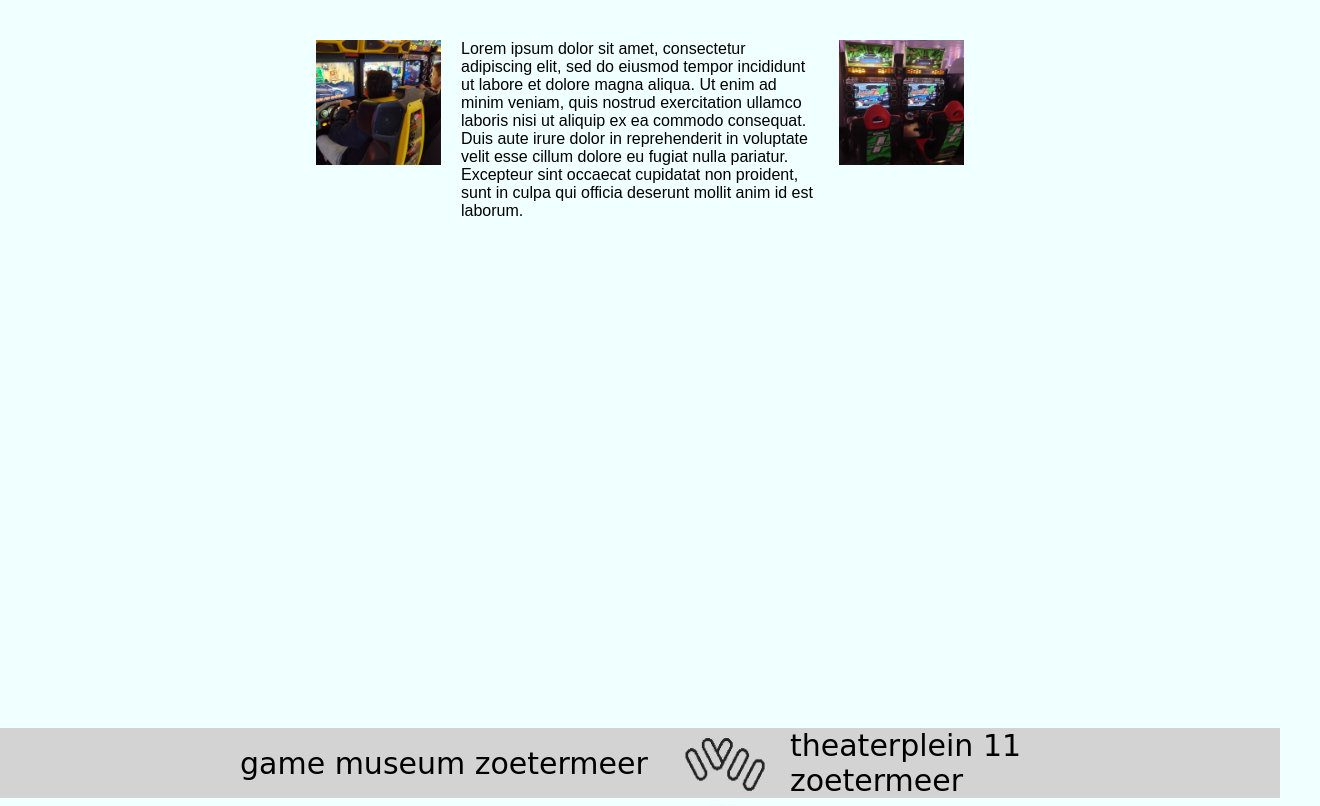
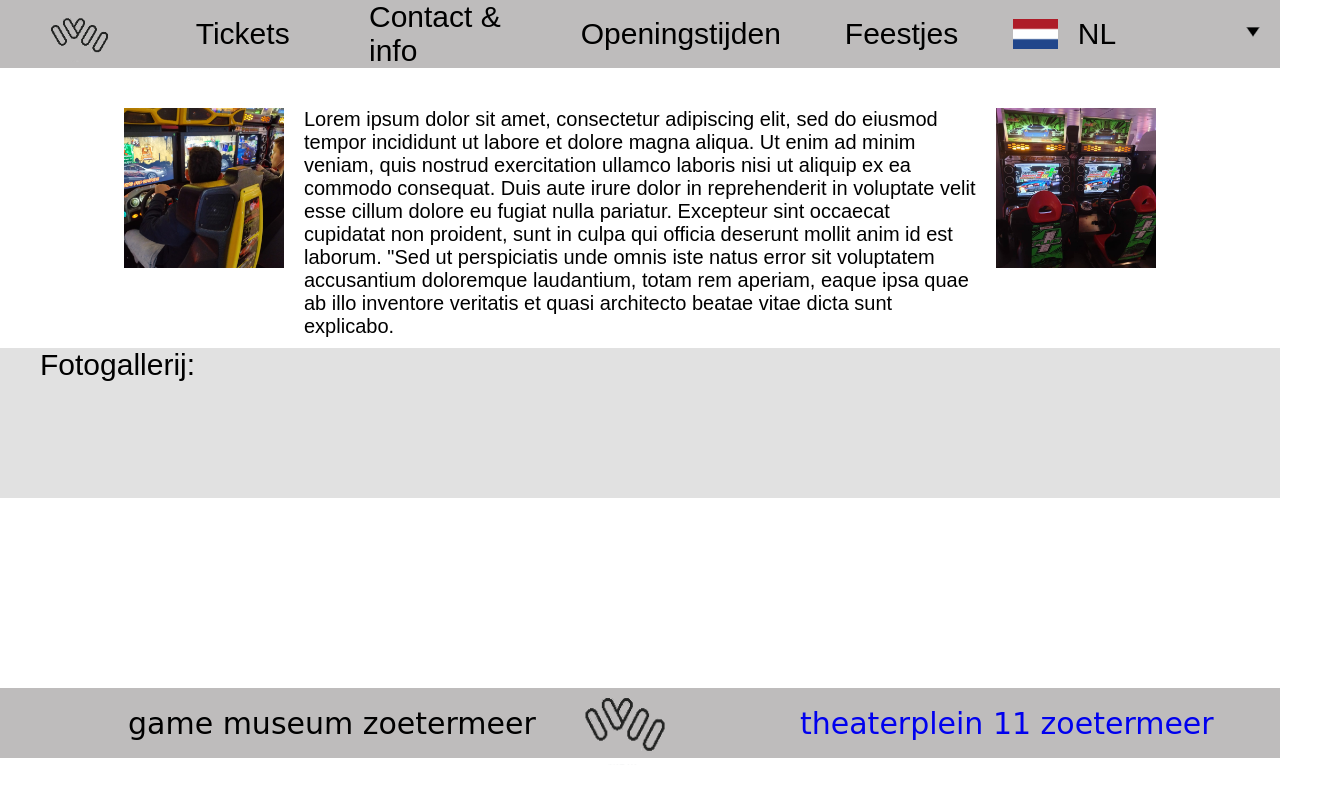
Before and after one commit to lunahilly/museum-online, a plain HTML site: page website/index.html in a window 1280 px wide. Shown: the whole page, 1320 px wide, since content can reach past the window. Drawn offline with Linux system fonts and the light colour scheme.

Commit message:
website, luna

```diff
--- a/website/css/style.css
+++ b/website/css/style.css
@@ -2,26 +2,75 @@
     padding: 0;
     margin: 0;
     box-sizing: border-box;
-
 }
 
 body{
     font-size: 16px;
-    min-height: 100vh;
-    background-color: azure;
     flex-wrap: wrap;
 }
 
+#top{
+    display: flex;
+    background: #BEBCBC;
+    font-size: 30px;
+    align-items: center;
+}
+
+#logo1{
+    height: 45px;
+    margin-left: 20px;
+    position: relative;
+    margin-top: 10px;
+}
+
+#tickets{
+    margin-left: 5%;
+    position: relative;
+}
+
+#contact{
+    margin-left: 2%;
+    position: relative;
+}
+
+#tijden{
+    margin-left: 5%;
+    position: relative;
+}
+
+#feest{
+    margin-left: 5%;
+    position: relative;
+}
+
+#vlag{
+    height: 30px;
+    position: relative;
+}
+
+#nl{
+    margin-left: 0px;
+    position: relative;
+}
+
+#pijltje{
+    height: 10px;
+    margin-bottom: 5px;
+    margin-left: 0px;
+}
+
+
 article{
-    width: 60vw;
+    width: 90vw;
     margin: 0 auto;
     padding: 40px;
     display: flex;
-    min-height: 91vh;
+    height: 35vh;
+
 }
 
 img{
-    height: 125px;
+    height: 160px;
     float: left;
     padding-left: 20px;
     padding-right: 20px;
@@ -29,8 +78,12 @@ img{
 
 #img2{
     float: right;
-    height: 125px;
+    height: 160px;
     margin-top: 0;
+}
+
+#history{
+    font-size: 20px;
 }
 
 p{
@@ -39,36 +92,60 @@ p{
     font-family: sans-serif;
 }
 
-div{
+#fotos{
+    background: #E1E1E1;
+    min-height: 150px;
+}
+
+#fotogallerij{
+    font-size: 30px ;
+    margin-left: 40px;
+
+}
+
+a{
+    width: 100vw;
+    align-items: center;
+    font-family: sans-serif;
+}
+
+#bottom{
     display: flex;
     position: absolute;
     margin-bottom: 0;
-    background: lightgrey;
+    background: #BEBCBC;
     width: 100%;
     height: 70px;
     align-items: center;
-    align-items: center;
+    position: relative;
 }
 
 #logo{
     height: 70px;
     width: 70px;
     display: block;
-    margin-left: 0px;
-    margin-right: auto;
+    margin-left: 43%;
+    margin-right: 42%;
     width: 140px;
     margin-top: 15px;
+    position: absolute;
 }
 
 #game-museum{
     font-family: cursive;
     font-size: 30px;
-    margin-left: 30vh;
-
+    margin-left: 10%;
 }
 
 #locatie{
     font-size: 30px;
     font-family: cursive;
-    margin-right: 10vh;
+    margin-left: 15%;
+    text-decoration: none;
+    text-decoration-color: black;
 }
+
+#eh{
+    background: white;
+    height: 190px;
+}
--- a/website/index.html
+++ b/website/index.html
@@ -8,21 +8,35 @@
     <title>Nationaal Game Museum Zoetermeer</title>
 </head>
 <body>
+    <div id="top">
+        <img id="logo1" src="img/logo.webp" alt="Het logo van het game museum">
+        <p id="tickets">Tickets</p>
+        <p id="contact">Contact & info</p>
+        <p id="tijden">Openingstijden</p>
+        <p id="feest">Feestjes</p>
+        <img id="vlag" src="img/vlag.png" alt="nederlandse vlag"><p id="nl">NL</p> <img id="pijltje" src="img/arrow.png" alt="arrow down">
+    </div>
     <article>
         <img src="img/abdul+joaquin.jpg" alt="2 guys playing a racing game together">
-        <p>Lorem ipsum dolor sit amet, consectetur adipiscing elit,
+        <p id="history">Lorem ipsum dolor sit amet, consectetur adipiscing elit,
             sed do eiusmod tempor incididunt ut labore et dolore magna aliqua.
             Ut enim ad minim veniam, quis nostrud exercitation ullamco laboris nisi ut aliquip ex ea commodo consequat.
             Duis aute irure dolor in reprehenderit in voluptate velit esse cillum dolore eu fugiat nulla pariatur.
             Excepteur sint occaecat cupidatat non proident,
             sunt in culpa qui officia deserunt mollit anim id est laborum.
+            "Sed ut perspiciatis unde omnis iste natus error sit voluptatem accusantium doloremque laudantium,
+            totam rem aperiam, eaque ipsa quae ab illo inventore veritatis et quasi architecto beatae vitae dicta sunt explicabo.
         </p>
         <img id="img2"  src="img/gamekast.jpg" alt="Een foto van een van de gamekasten in game museum Zoetermeer">
     </article>
-    <div>
+    <div id="fotos">
+        <p id="fotogallerij">Fotogallerij:</p>
+    </div>
+    <div id="eh"></div>
+    <div id="bottom">
         <p id="game-museum">game museum zoetermeer</p>
         <img id="logo" src="img/logo.webp" alt="Het logo van het game museum">
-        <p id="locatie">theaterplein 11 zoetermeer</p>
+        <a id="locatie" href="https://www.google.com/maps/dir//Nationaal+Videogame+Museum,+Theaterplein+11,+2711+EK+Zoetermeer/@52.0621097,4.4755306,14z/data=!3m1!5s0x47c5c9299445cc0f:0x7edf0a3abf3e163c!4m8!4m7!1m0!1m5!1m1!1s0x47c5c929945551ef:0x59f6ab4c3a7521a4!2m2!1d4.4930401!2d52.0621097">theaterplein 11 zoetermeer</a>
     </div>
 </body>
 </html>
```
Also changed, not shown: website/img/arrow.png (added), website/img/vlag.png (added).
